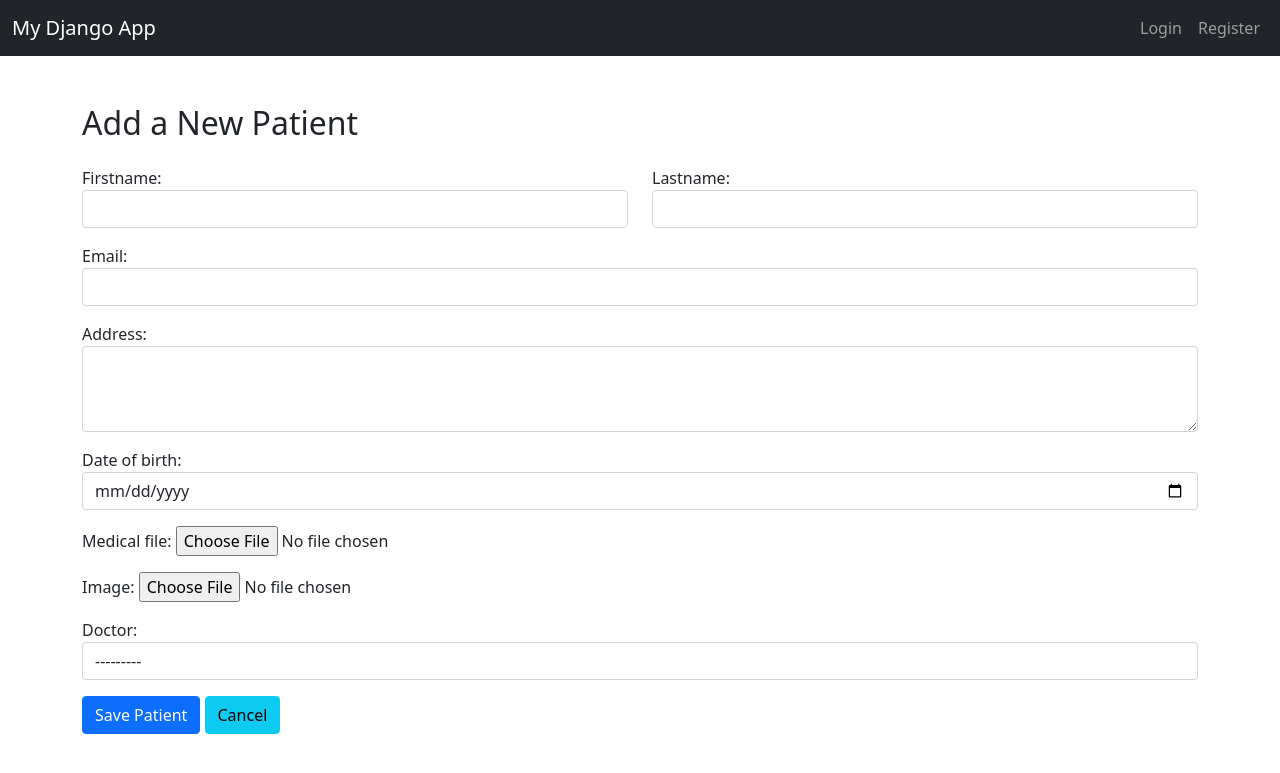
After one commit to MariaTheresaAzzi/Django-auth-crud, a Django app: page /user/create-patient/ in a window 1280 px wide. The commit adds this page. Shown: the top 773 px of the page. Run offline with Django 5.2, Linux system fonts and the light colour scheme; data comes from the database, SQL or seed files in the repository; both versions use the stored data as it was after the commit.

Commit message:
added the crud operation

```diff
--- a/mysite/urls.py
+++ b/mysite/urls.py
@@ -21,4 +21,5 @@ urlpatterns = [
     path('admin/', admin.site.urls),
     path('user/', include('user.urls')),
     path('user/', include('django.contrib.auth.urls')),
+    # path('patient/', include('patient.urls')),
 ]
--- /dev/null
+++ b/user/forms.py
@@ -0,0 +1,28 @@
+from django import forms
+from .models import Doctor, Patient
+
+class DoctorForm(forms.ModelForm):
+    class Meta:
+        model = Doctor
+        # fields = ['doctor_id', 'firstname', 'lastname', 'specialization', 'department']
+        fields = '__all__'
+        widgets = {
+            'firstname': forms.TextInput(attrs={'class': 'form-control'}),
+            'lastname': forms.TextInput(attrs={'class': 'form-control'}),
+            'specialization': forms.TextInput(attrs={'class': 'form-control'}),
+            'department': forms.TextInput(attrs={'class': 'form-control'}),
+        }
+
+class PatientForm(forms.ModelForm):
+    class Meta:
+        model = Patient
+        fields = '__all__'
+        widgets = {
+            'date_of_birth': forms.DateInput(attrs={'type': 'date', 'class': 'form-control'}),
+            'patient_id': forms.TextInput(attrs={'class': 'form-control'}),
+            'firstname': forms.TextInput(attrs={'class': 'form-control'}),
+            'lastname': forms.TextInput(attrs={'class': 'form-control'}),
+            'email': forms.EmailInput(attrs={'class': 'form-control'}),
+            'address': forms.Textarea(attrs={'class': 'form-control', 'rows': 3}),
+            'doctor': forms.Select(attrs={'class': 'form-control'}),
+        }
--- a/user/models.py
+++ b/user/models.py
@@ -1,25 +1,26 @@
 from django.db import models
 
-# Create your models here.
+class Doctor(models.Model):
+    # doctor_id = models.CharField(max_length=20, unique=True)
+    firstname = models.CharField(max_length=255)
+    lastname = models.CharField(max_length=255)
+    specialization = models.CharField(max_length=255)
+    department = models.CharField(max_length=255)
 
-# class Doctor(models.Model):
-#     firstname = models.CharField(max_length=255)
-#     lastname = models.CharField(max_length=255)
-#     specialization = models.CharField(max_length=255)
-#     department = models.CharField(max_length=255)
-
-#     def __str__(self):
-#         return self.name  # Show doctor's name in admin panel & queries
+    def __str__(self):
+        return self.firstname  # Show doctor's name in admin panel & queries
 
 
-# class Patient(models.Model):
-#     firstname = models.CharField(max_length=255)
-#     lastname = models.CharField(max_length=255)
-#     address = models.TextField()
-#     date_of_birth = models.DateField()
-#     medical_file = models.FileField(upload_to='medical_files/', blank=True, null=True)
-#     image = models.ImageField(upload_to='patient_images/', blank=True, null=True)
-#     doctor = models.ForeignKey(Doctor, on_delete=models.SET_NULL, null=True, related_name="patients")
+class Patient(models.Model):
+    # patient_id = models.CharField(max_length=20, unique=True)
+    firstname = models.CharField(max_length=255)
+    lastname = models.CharField(max_length=255)
+    email = models.EmailField()
+    address = models.TextField()
+    date_of_birth = models.DateField()
+    medical_file = models.FileField(upload_to='medical_files/', blank=True, null=True)
+    image = models.ImageField(upload_to='patient_images/', blank=True, null=True)
+    doctor = models.ForeignKey(Doctor, on_delete=models.SET_NULL, null=True, related_name="patients")
 
-#     def __str__(self):
-#         return self.name  # Show patient's name in admin panel & queries
+    def __str__(self):
+        return self.firstname  # Show patient's name in admin panel & queries
--- a/user/templates/base.html
+++ b/user/templates/base.html
@@ -3,15 +3,49 @@
 <head>
     <meta charset="UTF-8">
     <meta name="viewport" content="width=device-width, initial-scale=1.0">
-    <title>Userr Authorization</title>
+    <title>User Authorization</title>
     <link href="https://cdn.jsdelivr.net/npm/bootstrap@5.0.2/dist/css/bootstrap.min.css" rel="stylesheet" integrity="sha384-EVSTQN3/azprG1Anm3QDgpJLIm9Nao0Yz1ztcQTwFspd3yD65VohhpuuCOmLASjC" crossorigin="anonymous">
     <script src="https://cdn.jsdelivr.net/npm/bootstrap@5.0.2/dist/js/bootstrap.bundle.min.js" integrity="sha384-MrcW6ZMFYlzcLA8Nl+NtUVF0sA7MsXsP1UyJoMp4YLEuNSfAP+JcXn/tWtIaxVXM" crossorigin="anonymous"></script>
-    <script src="https://cdn.jsdelivr.net/npm/@popperjs/core@2.9.2/dist/umd/popper.min.js" integrity="sha384-IQsoLXl5PILFhosVNubq5LC7Qb9DXgDA9i+tQ8Zj3iwWAwPtgFTxbJ8NT4GN1R8p" crossorigin="anonymous"></script>
-<script src="https://cdn.jsdelivr.net/npm/bootstrap@5.0.2/dist/js/bootstrap.min.js" integrity="sha384-cVKIPhGWiC2Al4u+LWgxfKTRIcfu0JTxR+EQDz/bgldoEyl4H0zUF0QKbrJ0EcQF" crossorigin="anonymous"></script>
-
 </head>
 <body>
-    {% block content %}
-    {% endblock %}
+    <!-- Navbar -->
+    <nav class="navbar navbar-expand-lg navbar-dark bg-dark">
+        <div class="container-fluid">
+            <a class="navbar-brand" href="#">My Django App</a>
+            <button class="navbar-toggler" type="button" data-bs-toggle="collapse" data-bs-target="#navbarNav">
+                <span class="navbar-toggler-icon"></span>
+            </button>
+            <div class="collapse navbar-collapse" id="navbarNav">
+                <ul class="navbar-nav ms-auto">
+                    {% if user.is_authenticated %}
+                    <li class="nav-item">
+                        <a class="nav-link" href="{% url 'home' %}">Home</a>
+                    </li>
+                    <li class="nav-item">
+                        <a class="nav-link" href="{% url 'doctor' %}">Doctor</a>
+                    </li>
+                        <li class="nav-item">
+                            <span class="nav-link text-white">Hello, {{ user.username }}</span>
+                        </li>
+                        <li class="nav-item">
+                            <a class="btn btn-danger" href="{% url 'logout' %}">Logout</a>
+                        </li>
+                    {% else %}
+                        <li class="nav-item">
+                            <a class="nav-link" href="{% url 'login' %}">Login</a>
+                        </li>
+                        <li class="nav-item">
+                            <a class="nav-link" href="{% url 'register' %}">Register</a>
+                        </li>
+                    {% endif %}
+                </ul>
+            </div>
+        </div>
+    </nav>
+
+    <div>
+        {% block content %}
+        {% endblock %}
+    </div>
 </body>
 </html>
--- /dev/null
+++ b/user/templates/patient/create_patient.html
@@ -0,0 +1,47 @@
+{% extends "base.html" %}
+
+{% block content %}
+<div class="container mt-5">
+    <h2 class="mb-4">Add a New Patient</h2>
+    <form method="POST" enctype="multipart/form-data" class="">
+        {% csrf_token %}
+        <div class="row">
+            <div class="col-md-6 mb-3">
+                {{ form.firstname.label_tag }}
+                {{ form.firstname }}
+            </div>
+            <div class="col-md-6 mb-3">
+                {{ form.lastname.label_tag }}
+                {{ form.lastname }}
+            </div>
+        </div>
+        <div class="mb-3">
+            {{ form.email.label_tag }}
+            {{ form.email }}
+        </div>
+        <div class="mb-3">
+            {{ form.address.label_tag }}
+            {{ form.address }}
+        </div>
+        <div class="mb-3">
+            {{ form.date_of_birth.label_tag }}
+            {{ form.date_of_birth }}
+        </div>
+        <div class="mb-3">
+            {{ form.medical_file.label_tag }}
+            {{ form.medical_file }}
+        </div>
+        <div class="mb-3">
+            {{ form.image.label_tag }}
+            {{ form.image }}
+        </div>
+        <div class="mb-3">
+            {{ form.doctor.label_tag }}
+            {{ form.doctor }}
+        </div>
+        <button type="submit" class="btn btn-primary">Save Patient</button>
+        <a class="btn btn-info" href="{% url 'home' %}">Cancel</a>
+        <!-- <button type="submit" class="btn btn-primary">Save Patient</button> -->
+    </form>
+</div>
+{% endblock %}
--- a/user/urls.py
+++ b/user/urls.py
@@ -1,9 +1,14 @@
 from django.urls import path
-from .views import home, register_view, login_view, logout_view
+from .views import home, register_view, login_view, logout_view, create_patient, update_patient, delete_patient, doctor_list, create_doctor, patient_list
 
 urlpatterns = [
-    path('', home, name='home'),  # Add a name for this route
+    path('', patient_list, name='home'),  # Add a name for this route
     path('register/', register_view, name='register'),
     path('login/', login_view, name='login'),
     path('logout/', logout_view, name='logout'),
+    path('doctor/', doctor_list, name='doctor'),
+    path('create-patient/', create_patient, name='create-patient'),
+    path('update-patient/<int:pk>/', update_patient, name='update-patient'),
+    path('delete-patient/<int:pk>/', delete_patient, name='delete-patient'),
+    path('create-doctor/', create_doctor, name='create-doctor'),
 ]
--- a/user/views.py
+++ b/user/views.py
@@ -4,6 +4,8 @@ from django.contrib.auth.models import User
 from django.contrib.auth import login, authenticate, logout
 from django.contrib.auth.decorators import login_required
 from django.contrib import messages
+from .forms import PatientForm, DoctorForm
+from .models import Patient, Doctor
 
 @login_required
 # Create your views here.
@@ -48,3 +50,49 @@ def login_view (request):
 def logout_view(request):
     logout(request)
     return redirect('login')  # Redirect to home page after logout
+
+def create_patient(request):
+    if request.method == 'POST':
+        form = PatientForm(request.POST, request.FILES)
+        if form.is_valid():
+            form.save()
+            return redirect('home')
+    else:
+        form = PatientForm()
+    return render(request, "patient/create_patient.html", {'form': form})
+    # return render(request, 'create_patient.html', {'form': form})
+
+def patient_list(request):
+    patients = Patient.objects.all()
+    return render(request, 'home.html', {'patients': patients})
+
+def update_patient(request, pk):
+    patient = Patient.objects.get(id=pk)
+    if request.method == 'POST':
+        form = PatientForm(request.POST, request.FILES, instance=patient)
+        if form.is_valid():
+            form.save()
+            return redirect('home')
+    else:
+        form = PatientForm(instance=patient)
+    return render(request, 'patient/update_patient.html', {'form': form})
+
+def delete_patient(request, pk):
+    patient = Patient.objects.get(id=pk)
+    patient.delete()
+    return redirect('home')
+
+
+def doctor_list(request):
+    doctors = Doctor.objects.all()
+    return render(request, 'doctor/doctor.html', {'doctors': doctors})
+
+def create_doctor(request):
+    if request.method == 'POST':
+        form = DoctorForm(request.POST)
+        if form.is_valid():
+            form.save()
+            return redirect('doctor/doctor.html')
+    else:
+        form = DoctorForm()
+    return render(request, "doctor/create_doctor.html", {'form': form})
```
Also changed, not shown: user/templates/doctor/create_doctor.html (added, +35 -0 lines), user/templates/doctor/doctor.html (added, +42 -0 lines), user/templates/home.html (+23 -38 lines), user/templates/patient/update_patient.html (added, +57 -0 lines), db.sqlite3, patient_images/871408d1-a040-4442-965b-a7e852cdb600.jpg (added), user/migrations/0001_initial.py (added), user/migrations/0002_remove_doctor_doctor_id_remove_patient_patient_id.py (added), 1 other file.
